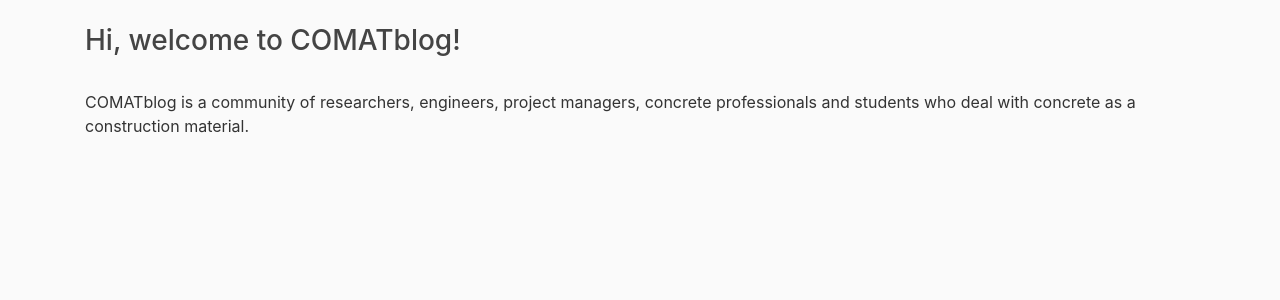
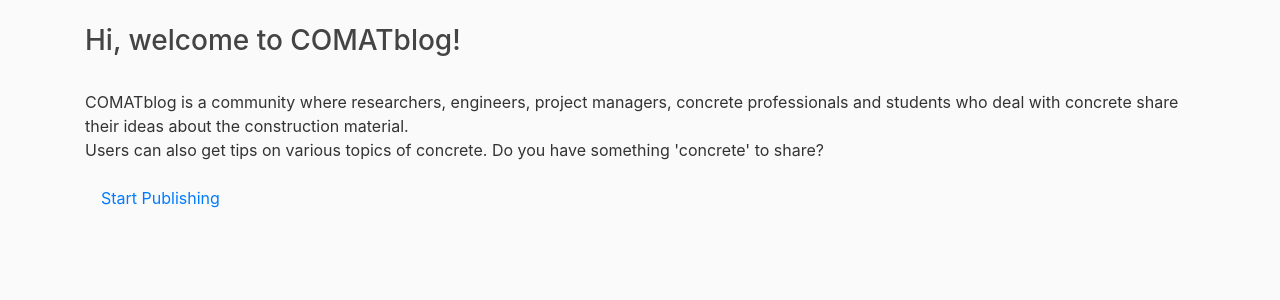
Before and after one commit to olurepo/comatap, a Django app: page /blog/ in a window 1280 px wide. Shown: the part 56-356 px from the top of the page. Run offline with Django 3.2, Linux system fonts and the light colour scheme; data that the repository does not hold is empty; some libraries are stand-ins or nearby versions.

Commit message:
Added write button to home

```diff
--- a/blog/templates/blog/home.html
+++ b/blog/templates/blog/home.html
@@ -5,7 +5,15 @@
 
     <h3> Hi, welcome to COMATblog! </h3>
     <p class="article-content">
-      COMATblog is a community of researchers, engineers, project managers, concrete professionals and students who deal with concrete as a construction material.
+      COMATblog is a community where researchers, engineers, project managers, concrete professionals and students who deal with concrete share their ideas about the construction material.
+      Users can also get tips on various topics of concrete. Do you have something 'concrete' to share?
+    </p>
+    <p>
+        {% if user.is_authenticated %}
+          <a class="nav-item nav-link" href="{% url 'post-create' %}"> Create New Article </a>
+        {% else %}
+          <a class="nav-item nav-link" href="{% url 'register' %}"> Start Publishing </a>
+        {% endif %}
     </p>
 
   <div class="col-md-8 offset-md-2">
--- a/projects/templates/projects/base.html
+++ b/projects/templates/projects/base.html
@@ -49,9 +49,9 @@
                     <!-- Navbar Right Side -->
                     <div class="navbar-nav">
                         {% if user.is_authenticated %}
-                        <a class="nav-item nav-link" href="{% url 'post-create' %}">Write Post</a>
-                        <a class="nav-item nav-link" href="{% url 'profile' %}">Profile</a>
-                        <a class="nav-item nav-link" href="{% url 'logout' %}">Logout</a>
+                            <a class="nav-item nav-link" href="{% url 'post-create' %}">Create Article</a>
+                            <a class="nav-item nav-link" href="{% url 'profile' %}">Profile</a>
+                            <a class="nav-item nav-link" href="{% url 'logout' %}">Logout</a>
                         {% else %}
                             <a class="nav-item nav-link" href="{% url 'login' %}">Login</a>
                             <a class="nav-item nav-link" href="{% url 'register' %}">Register</a>
```
